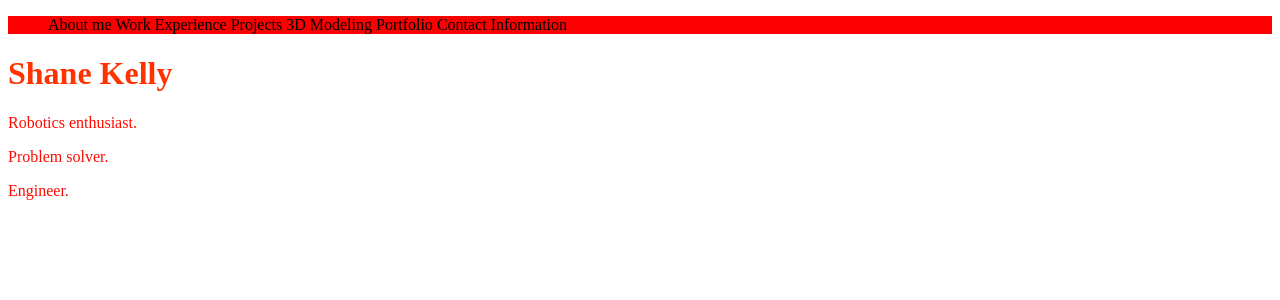
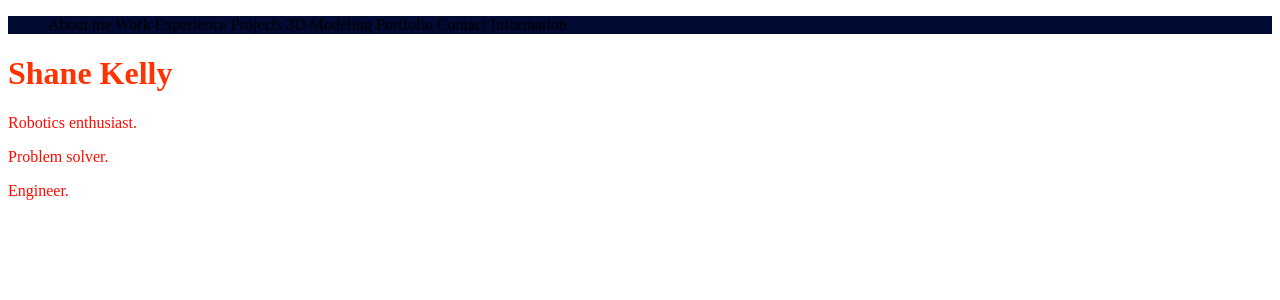
Before and after one commit to shanek21/shanek21.github.io, a PHP site: page / in a window 1280 px wide. Shown: the top 300 px of the page. Run offline with PHP 8.4, Linux system fonts and the light colour scheme.

Commit message:
Update main.css

```diff
--- a/main.css
+++ b/main.css
@@ -1,7 +1,5 @@
 .nav {
-	background-color: rgb(250, 0, 0);
-	margin-left: auto;
-	margin-right: auto;
+	background-color: rgb(0, 10, 50);
 }
 
 .nav ul {
```
